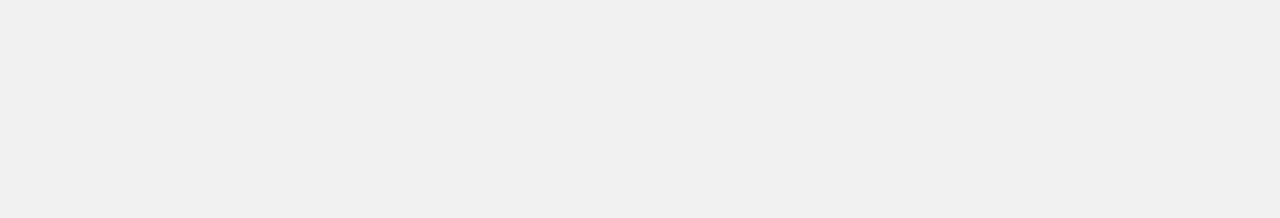
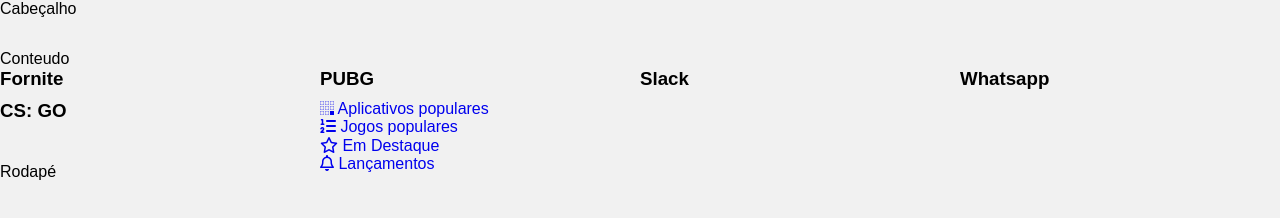
Before and after one commit to Delvechio/Alura-Store, a plain HTML site: page index.html in a window 1280 px wide. Drawn offline with Linux system fonts and the light colour scheme.

Commit message:
Preparando o layout.

```diff
--- /dev/null
+++ b/assets/css/destaques.css
@@ -0,0 +1,6 @@
+.destaques {
+    display: grid;
+    grid-template-columns: 25% 25%  25% 25%;
+    grid-template-rows: 33.33% 33.33% 33.33%;
+    height: calc(100vh- 50px);
+}
--- a/assets/css/style.css
+++ b/assets/css/style.css
@@ -2,13 +2,25 @@
     background: #f1f1f1;
     display: grid;
     font-family: Arial, Helvetica, sans-serif;
+    grid-template-areas:
+        "cabecalho"
+        "conteudo"
+        "rodape";
+    grid-template-columns: auto;
+    grid-template-rows: 50px auto auto;
 }
 
 .cabecalho {
+
+    grid-area: cabecalho;
 }
 
 .conteudo {
+
+    grid-area: conteudo;
 }
 
 .rodape {
+
+    grid-area: rodape;
 }
--- a/index.html
+++ b/index.html
@@ -8,11 +8,62 @@
     <link href="./assets/css/normalize.css" rel="stylesheet">
     <link href="./assets/css/reset.css" rel="stylesheet">
     <link href="./assets/css/style.css" rel="stylesheet">
+    <link rel="stylesheet" href="./assets/css/destaques.css">
 </head>
 <body class="app">
-    <header class="cabecalho"></header>
-    <main class="conteudo"></main>
-    <footer class="rodape"></footer>
+    <header class="cabecalho">Cabeçalho
+
+    </header>
+    <main class="conteudo">Conteudo
+        <section class="destaques">
+            <div class="destaques__principal caixa">
+                <h3 class="destaques__titulo">Fornite</h3>
+            </div>
+            <div class="destaques__secundario caixa">
+                <h3 class="destaques__titulo">PUBG</h3>
+            </div>
+            <div class="destaques__secundario caixa">
+                <h3 class="destaques__titulo">Slack</h3>
+            </div>
+            <div class="destaques__secundario caixa">
+                <h3 class="destaques__titulo">Whatsapp</h3>
+            </div>
+            <div class="destaques__secundario caixa">
+                <h3 class="destaques__titulo">CS: GO</h3>
+            </div>
+            <div class="destaques__categorias">
+                <ul class="destaques__categorias___lista">
+                    <li class="destaques__categorias___item">
+                        <a class="destaques__categorias___link" href="#">
+                            <i class="destaques__categorias___icone fab fa-buromobelexperte"></i>
+                            Aplicativos populares
+                        </a>
+                    </li>
+                    <li class="destaques__categorias___item">
+                        <a class="destaques__categorias___link" href="#">
+                            <i class="fas fa-list-ol"></i>
+                            Jogos populares
+                        </a>
+                    </li>
+                    <li class="destaques__categorias___item">
+                        <a class="destaques__categorias___link" href="#">
+                            <i class="far fa-star"></i>
+                            Em Destaque
+                        </a>
+                    </li>
+                    <li class="destaques__categorias___item">
+                        <a class="destaques__categorias___link" href="#">
+                            <i class="far fa-bell"></i>
+                            Lançamentos
+                        </a>
+                    </li>
+                </ul>
+            </div>
+        </section>
+    </main>
+    <footer class="rodape">Rodapé
+
+    </footer>
     <script src="./assets/js/fontawesome.all.min.js"></script>
 </body>
 </html>
```
